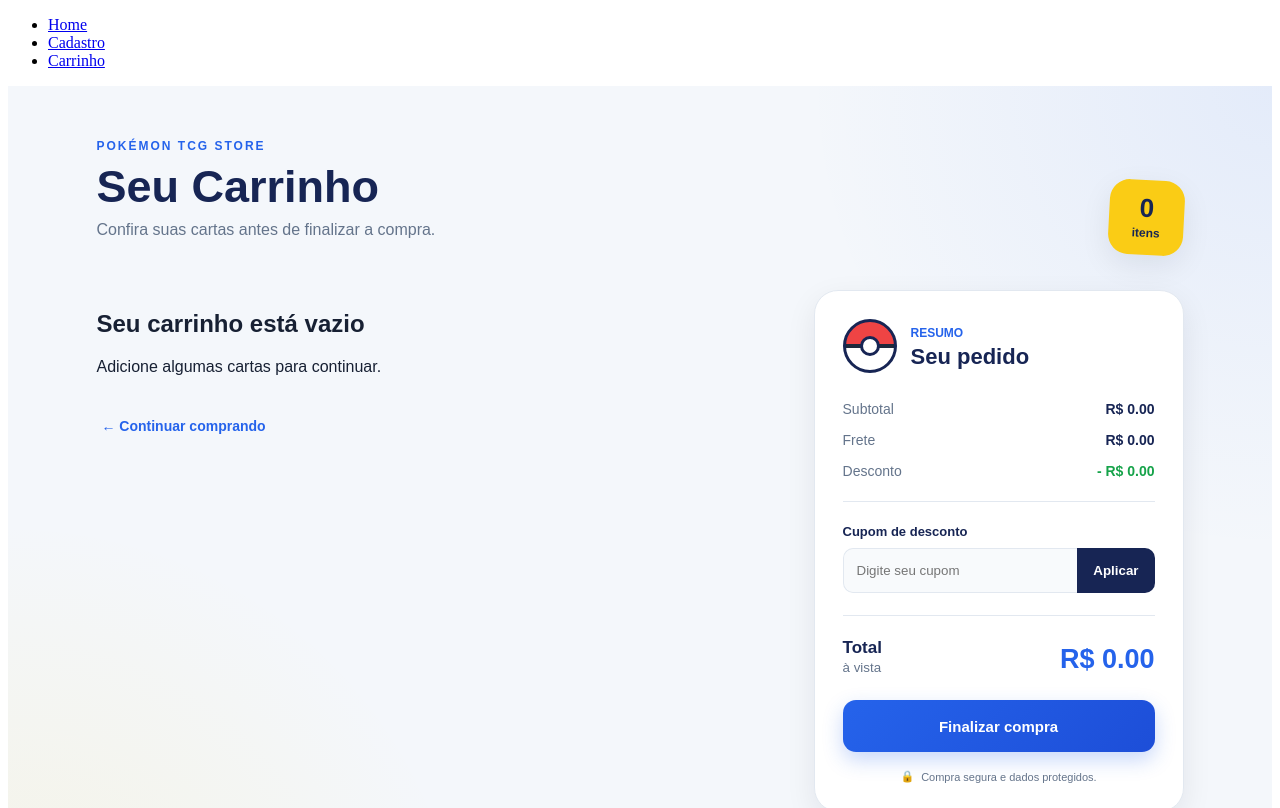
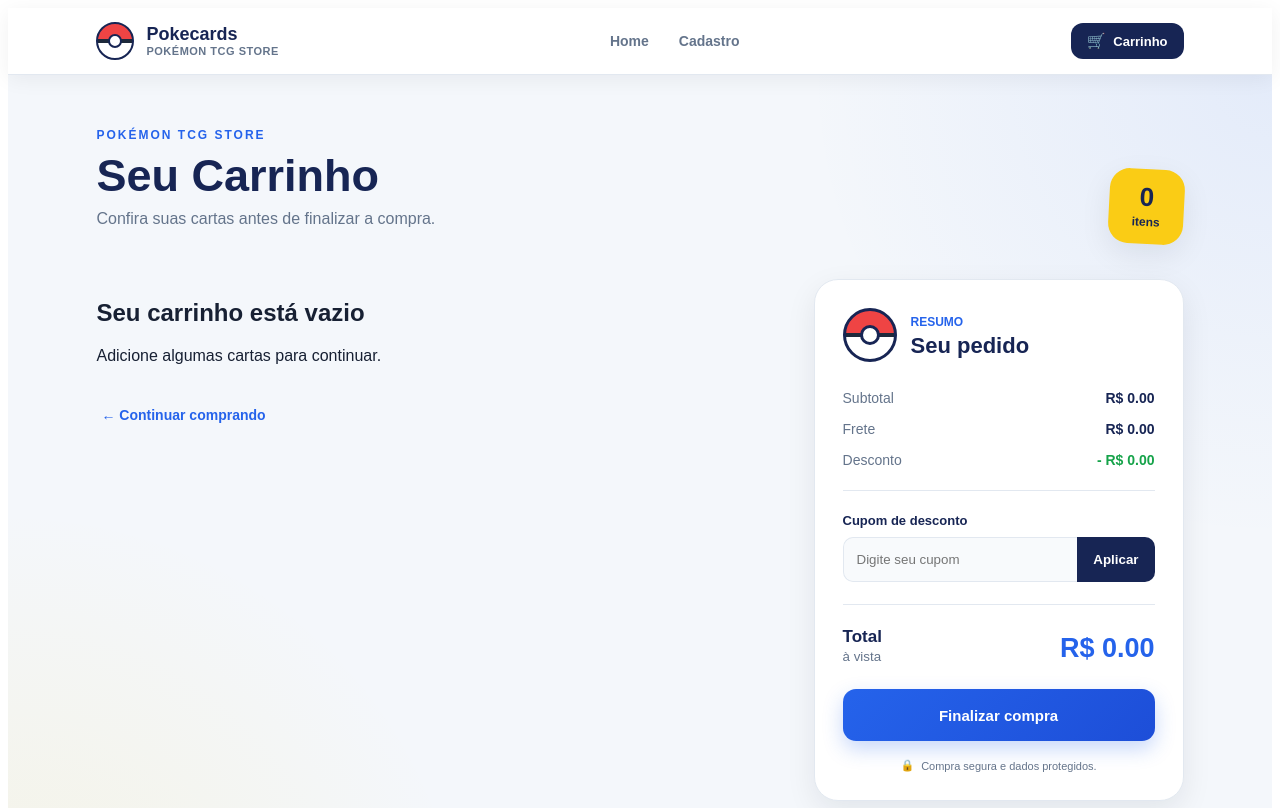
Before and after one commit to joaovsouza318-gif/LojaX-Carrinho, an Angular app: page /carrinho in a window 1280 px wide. Shown: the top 808 px of the page. Built offline with nearby package versions, Linux system fonts and the light colour scheme.

Commit message:
Restaura Home e Menu da master

```diff
--- a/src/app/home-component/home-component.css
+++ b/src/app/home-component/home-component.css
@@ -1,74 +1,153 @@
-.home-produtos {
-  padding: 24px;
+/* Área principal da Home */
+.home-container {
+  min-height: 100vh;
+  padding: 60px 30px;
+  background: #f2f2f2;
+  font-family: Arial, sans-serif;
 }
 
-.home-titulo {
-  margin-bottom: 20px;
-  font-size: 1.5rem;
+/* Banner principal */
+.home-banner {
+  max-width: 900px;
+  margin: 0 auto;
+  padding: 70px 40px;
+  text-align: center;
+  background: white;
+  border-radius: 20px;
+  box-shadow: 0 5px 20px rgba(0, 0, 0, 0.15);
 }
 
-.grid-produtos {
-  display: grid;
-  grid-template-columns: repeat(auto-fill, minmax(200px, 1fr));
-  gap: 20px;
+/* Texto pequeno acima do título */
+.subtitulo {
+  font-size: 14px;
+  font-weight: bold;
+  letter-spacing: 3px;
+  color: #666;
 }
 
-.card {
-  display: flex;
-  flex-direction: column;
-  align-items: center;
-  text-align: center;
-  border: 1px solid #e0e0e0;
-  border-radius: 12px;
-  overflow: hidden;
-  background: #fff;
-  box-shadow: 0 2px 6px rgba(0, 0, 0, 0.08);
-  transition: transform 0.2s ease, box-shadow 0.2s ease;
-  padding-bottom: 14px;
+/* Título */
+.home-banner h1 {
+  margin: 20px 0 15px;
+  font-size: 42px;
+  color: #222;
 }
 
-.card:hover {
-  transform: translateY(-4px);
-  box-shadow: 0 6px 14px rgba(0, 0, 0, 0.12);
+/* Descrição */
+.home-banner p {
+  max-width: 650px;
+  margin: 0 auto;
+  font-size: 18px;
+  line-height: 1.6;
+  color: #666;
 }
 
-.card img {
-  width: 100%;
-  aspect-ratio: 3 / 4;
-  object-fit: cover;
+/* Área dos botões */
+.home-botoes {
+  display: flex;
+  justify-content: center;
+  gap: 20px;
+  margin-top: 35px;
 }
 
-.card-nome {
-  margin: 10px 0 2px;
-  font-size: 1.05rem;
-  font-weight: 700;
+/* Botão principal */
+.botao-principal {
+  padding: 14px 28px;
+  border-radius: 10px;
+  background: #222;
+  color: white;
+  text-decoration: none;
+  font-weight: bold;
+  transition:
+    transform 0.2s,
+    opacity 0.2s;
 }
 
-.card-descricao {
-  margin: 0 0 6px;
-  font-size: 0.8rem;
-  color: #666;
-  padding: 0 10px;
+.botao-principal:hover {
+  transform: translateY(-3px);
+  opacity: 0.85;
 }
 
-.card-preco {
-  margin: 0 0 10px;
-  font-size: 1rem;
-  font-weight: 600;
-  color: #2e7d32;
+/* Botão secundário */
+.botao-secundario {
+  padding: 14px 28px;
+  border-radius: 10px;
+  border: 2px solid #222;
+  background: white;
+  color: #222;
+  text-decoration: none;
+  font-weight: bold;
+  transition:
+    transform 0.2s,
+    background 0.2s;
 }
 
-.card-botao {
-  border: none;
-  background: #ffcb05;
-  color: #1a1a1a;
-  font-weight: 700;
-  padding: 8px 14px;
-  border-radius: 8px;
-  cursor: pointer;
-  transition: background 0.2s ease;
+.botao-secundario:hover {
+  transform: translateY(-3px);
+  background: #eee;
 }
 
-.card-botao:hover {
-  background: #e6b800;
+/* Cards de informações */
+.home-info {
+  max-width: 1100px;
+  margin: 50px auto 0;
+
+  display: grid;
+  grid-template-columns: repeat(3, 1fr);
+  gap: 25px;
 }
+
+/* Cada informação */
+.info-card {
+  padding: 30px 25px;
+  background: white;
+  border-radius: 15px;
+  text-align: center;
+  box-shadow: 0 4px 12px rgba(0, 0, 0, 0.12);
+
+  transition:
+    transform 0.3s,
+    box-shadow 0.3s;
+}
+
+.info-card:hover {
+  transform: translateY(-6px);
+  box-shadow: 0 8px 20px rgba(0, 0, 0, 0.18);
+}
+
+.info-card h2 {
+  margin-bottom: 15px;
+  font-size: 20px;
+}
+
+.info-card p {
+  margin: 0;
+  line-height: 1.5;
+  color: #666;
+}
+
+/* Responsividade para celular */
+@media (max-width: 700px) {
+  .home-container {
+    padding: 30px 15px;
+  }
+
+  .home-banner {
+    padding: 50px 20px;
+  }
+
+  .home-banner h1 {
+    font-size: 32px;
+  }
+
+  .home-banner p {
+    font-size: 16px;
+  }
+
+  .home-botoes {
+    flex-direction: column;
+  }
+
+  .home-info {
+    grid-template-columns: 1fr;
+  }
+}
--- a/src/app/home-component/home-component.html
+++ b/src/app/home-component/home-component.html
@@ -1,17 +1,35 @@
-<section class="home-produtos">
-  <h2 class="home-titulo">Escolha sua carta</h2>
+<main class="home-container">
+  <section class="home-banner">
+    <span class="subtitulo"> POKÉMON TCG STORE </span>
 
-  <div class="grid-produtos">
-    <div class="card" *ngFor="let p of produtos">
-      <img [src]="'img/products/' + p.imagem" [alt]="p.produto" />
+    <h1>Bem-vindo à PokeCards!</h1>
 
-      <h3 class="card-nome">{{ p.produto }}</h3>
-      <p class="card-descricao">{{ p.descricao_produto }}</p>
-      <p class="card-preco">R$ {{ p.valor_unitario.toFixed(2) }}</p>
+    <p>
+      Encontre as melhores cartas de Pokémon para sua coleção. Escolha seus favoritos e monte seu
+      deck.
+    </p>
 
-      <button class="card-botao" (click)="adicionarAoCarrinho(p)">
-        Adicionar ao carrinho
-      </button>
+    <div class="home-botoes">
+      <a routerLink="/lista-produtos" class="botao-principal"> Ver cartas </a>
+
+      <a routerLink="/carrinho" class="botao-secundario"> Ver carrinho </a>
     </div>
-  </div>
-</section>
+  </section>
+
+  <section class="home-info">
+    <div class="info-card">
+      <h2> Cartas Pokémon</h2>
+      <p>Encontre diferentes Pokémon para completar sua coleção.</p>
+    </div>
+
+    <div class="info-card">
+      <h2> Seu carrinho</h2>
+      <p>Adicione suas cartas favoritas e confira seu pedido.</p>
+    </div>
+
+    <div class="info-card">
+      <h2> Monte sua coleção</h2>
+      <p>Escolha seus Pokémon favoritos e monte seu deck.</p>
+    </div>
+  </section>
+</main>
--- a/src/app/home-component/home-component.ts
+++ b/src/app/home-component/home-component.ts
@@ -1,35 +1,10 @@
-import { Component, OnInit } from '@angular/core';
-import { CommonModule } from '@angular/common';
-import { Produto } from '../models/produto';
-import { ProdutosService } from '../service/produtos/produtos-service';
-import { CarrinhoService } from '../service/carrinho/carrinho-service';
+import { Component } from '@angular/core';
+import { RouterLink } from '@angular/router';
 
 @Component({
-  imports: [CommonModule],
   selector: 'app-home-component',
+  imports: [RouterLink],
+  templateUrl: './home-component.html',
   styleUrl: './home-component.css',
-  templateUrl: './home-component.html',
 })
-export class HomeComponent implements OnInit {
-  produtos: Produto[] = [];
-
-  constructor(
-    private produtosService: ProdutosService,
-    private carrinhoService: CarrinhoService
-  ) {}
-
-  ngOnInit(): void {
-    this.produtosService.listar().subscribe({
-      next: (produtos) => {
-        this.produtos = produtos;
-      },
-      error: (erro) => {
-        console.error('Erro ao carregar produtos:', erro);
-      }
-    });
-  }
-
-  adicionarAoCarrinho(produto: Produto): void {
-    this.carrinhoService.adicionar(produto);
-  }
-}
+export class HomeComponent {}
--- a/src/app/menu/menu.css
+++ b/src/app/menu/menu.css
@@ -0,0 +1,330 @@
+:host {
+    display: block;
+
+    --azul: #2563eb;
+    --azul-escuro: #172554;
+
+    --amarelo: #facc15;
+    --vermelho: #ef4444;
+
+    --branco: #ffffff;
+
+    --texto-secundario: #64748b;
+
+    --borda: #e2e8f0;
+
+    --sombra:
+      0 4px 20px
+      rgba(15, 23, 42, 0.06);
+  }
+
+
+  /* ==========================
+     CABEÇALHO
+  ========================== */
+
+  .cabecalho {
+    position: sticky;
+
+    top: 0;
+
+    z-index: 100;
+
+    background: var(--branco);
+
+    border-bottom: 1px solid var(--borda);
+
+    box-shadow: var(--sombra);
+
+    font-family:
+      Arial,
+      Helvetica,
+      sans-serif;
+  }
+
+
+  .cabecalho-conteudo {
+    max-width: 1250px;
+
+    margin: 0 auto;
+
+    padding: 14px 7%;
+
+    display: flex;
+
+    align-items: center;
+
+    justify-content: space-between;
+
+    gap: 24px;
+  }
+
+
+  /* ==========================
+     LOGO
+  ========================== */
+
+  .logo {
+    display: flex;
+
+    align-items: center;
+
+    gap: 12px;
+
+    text-decoration: none;
+
+    color: var(--azul-escuro);
+  }
+
+
+  .pokebola {
+    position: relative;
+
+    width: 34px;
+
+    height: 34px;
+
+    flex-shrink: 0;
+
+    border: 2px solid var(--azul-escuro);
+
+    border-radius: 50%;
+
+    background:
+      linear-gradient(
+        to bottom,
+        var(--vermelho) 0%,
+        var(--vermelho) 45%,
+        #1e293b 45%,
+        #1e293b 55%,
+        white 55%,
+        white 100%
+      );
+  }
+
+
+  .pokebola-centro {
+    position: absolute;
+
+    width: 10px;
+
+    height: 10px;
+
+    left: 50%;
+    top: 50%;
+
+    transform: translate(-50%, -50%);
+
+    border: 2px solid var(--azul-escuro);
+
+    border-radius: 50%;
+
+    background: white;
+  }
+
+
+  .logo-texto {
+    display: flex;
+
+    flex-direction: column;
+
+    line-height: 1.1;
+  }
+
+
+  .logo-texto strong {
+    font-size: 18px;
+  }
+
+
+  .logo-texto span {
+    font-size: 11px;
+
+    color: var(--texto-secundario);
+
+    font-weight: bold;
+
+    letter-spacing: 0.5px;
+
+    text-transform: uppercase;
+  }
+
+
+  /* ==========================
+     NAVEGAÇÃO
+  ========================== */
+
+  .menu ul {
+    display: flex;
+
+    align-items: center;
+
+    gap: 30px;
+
+    list-style: none;
+
+    margin: 0;
+
+    padding: 0;
+  }
+
+
+  .menu a {
+    position: relative;
+
+    color: var(--texto-secundario);
+
+    font-size: 14px;
+
+    font-weight: bold;
+
+    text-decoration: none;
+
+    padding: 6px 0;
+
+    transition: color 0.2s ease;
+  }
+
+
+  .menu a:hover {
+    color: var(--azul);
+  }
+
+
+  .menu a.ativo {
+    color: var(--azul-escuro);
+  }
+
+
+  .menu a.ativo::after {
+    content: "";
+
+    position: absolute;
+
+    left: 0;
+    bottom: -4px;
+
+    width: 100%;
+    height: 3px;
+
+    border-radius: 2px;
+
+    background:
+      linear-gradient(
+        to right,
+        var(--azul),
+        var(--amarelo)
+      );
+  }
+
+
+  /* ==========================
+     CARRINHO
+  ========================== */
+
+  .carrinho-link {
+    position: relative;
+
+    display: flex;
+
+    align-items: center;
+
+    gap: 8px;
+
+    padding: 9px 16px;
+
+    border-radius: 12px;
+
+    background: var(--azul-escuro);
+
+    color: white;
+
+    font-size: 13px;
+
+    font-weight: bold;
+
+    text-decoration: none;
+
+    transition:
+      transform 0.2s ease,
+      box-shadow 0.2s ease;
+  }
+
+
+  .carrinho-link:hover {
+    transform: translateY(-2px);
+
+    box-shadow:
+      0 8px 18px
+      rgba(23, 37, 84, 0.25);
+  }
+
+
+  .carrinho-icone {
+    font-size: 15px;
+  }
+
+
+  .carrinho-badge {
+    position: absolute;
+
+    top: -8px;
+    right: -8px;
+
+    min-width: 20px;
+
+    height: 20px;
+
+    padding: 0 5px;
+
+    display: flex;
+
+    align-items: center;
+
+    justify-content: center;
+
+    border-radius: 999px;
+
+    background: var(--amarelo);
+
+    color: var(--azul-escuro);
+
+    font-size: 11px;
+
+    font-weight: bold;
+  }
+
+
+  /* ==========================
+     RESPONSIVIDADE
+  ========================== */
+
+  @media (max-width: 700px) {
+
+    .cabecalho-conteudo {
+      flex-wrap: wrap;
+
+      gap: 14px;
+
+      padding: 14px 5%;
+    }
+
+    .menu ul {
+      gap: 18px;
+    }
+
+    .logo-texto span {
+      display: none;
+    }
+  }
+
+  @media (max-width: 480px) {
+
+    .menu a {
+      font-size: 13px;
+    }
+
+    .carrinho-link span:not(.carrinho-badge) {
+      display: none;
+    }
+  }
--- a/src/app/menu/menu.html
+++ b/src/app/menu/menu.html
@@ -1,16 +1,60 @@
-<header id="cabecalho">
+<header class="cabecalho">
 
-    <nav id="menu">
-        <ul id="menu-ul">
+    <div class="cabecalho-conteudo">
+
+      <a routerLink="/home" class="logo">
+
+        <div class="pokebola">
+          <div class="pokebola-centro"></div>
+        </div>
+
+        <div class="logo-texto">
+          <strong>Pokecards
+
+          </strong>
+          <span>Pokémon TCG Store</span>
+        </div>
+
+      </a>
+
+
+      <nav class="menu">
+        <ul>
+
           <li>
-                <a routerLink="home">Home</a>
+            <a
+              routerLink="/home"
+              routerLinkActive="ativo"
+            >
+              Home
+            </a>
           </li>
+
           <li>
-                <a routerLink="cadastrar">Cadastro</a>
+            <a
+              routerLink="/cadastrar"
+              routerLinkActive="ativo"
+            >
+              Cadastro
+            </a>
           </li>
-            <li>
-                <a routerLink="carrinho">Carrinho</a>
-            </li>
+
         </ul>
       </nav>
+
+
+      <a routerLink="/carrinho" class="carrinho-link" routerLinkActive="ativo">
+
+        <span class="carrinho-icone">🛒</span>
+
+        <span>Carrinho</span>
+
+        <span class="carrinho-badge" *ngIf="quantidadeItens > 0">
+          {{ quantidadeItens }}
+        </span>
+
+      </a>
+
+    </div>
+
   </header>
--- a/src/app/menu/menu.ts
+++ b/src/app/menu/menu.ts
@@ -1,10 +1,19 @@
 import { Component } from '@angular/core';
-import { RouterLink } from '@angular/router';
+import { CommonModule } from '@angular/common';
+import { RouterLink, RouterLinkActive } from '@angular/router';
+import { CarrinhoService } from '../service/carrinho/carrinho-service';
 
 @Component({
-  imports: [RouterLink],
+  imports: [CommonModule, RouterLink, RouterLinkActive],
   selector: 'app-menu',
   styleUrl: './menu.css',
   templateUrl: './menu.html',
 })
-export class Menu {}
+export class Menu {
+
+  constructor(private carrinhoService: CarrinhoService) {}
+
+  get quantidadeItens(): number {
+    return this.carrinhoService.quantidadeTotal();
+  }
+}
```
Lines whose indentation alone changed are shown as unchanged.
